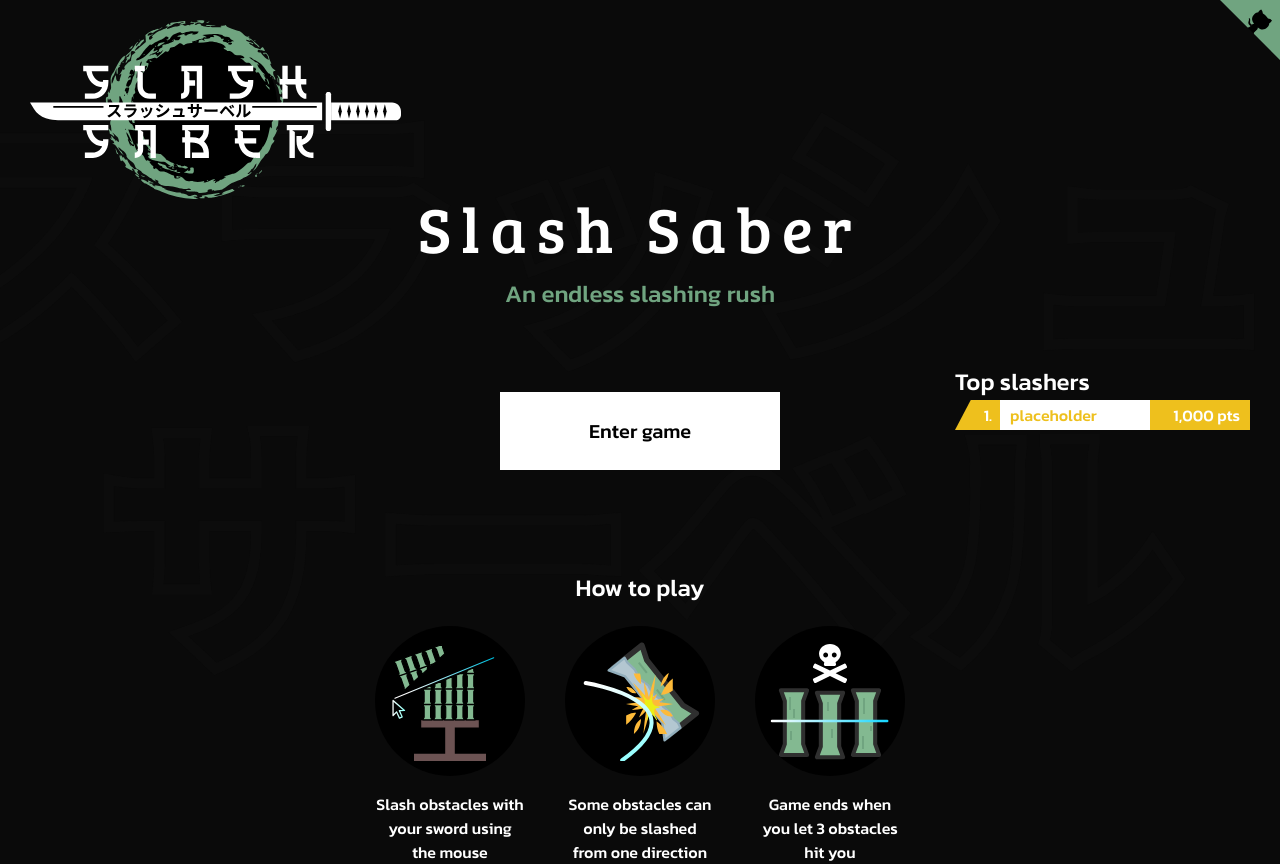
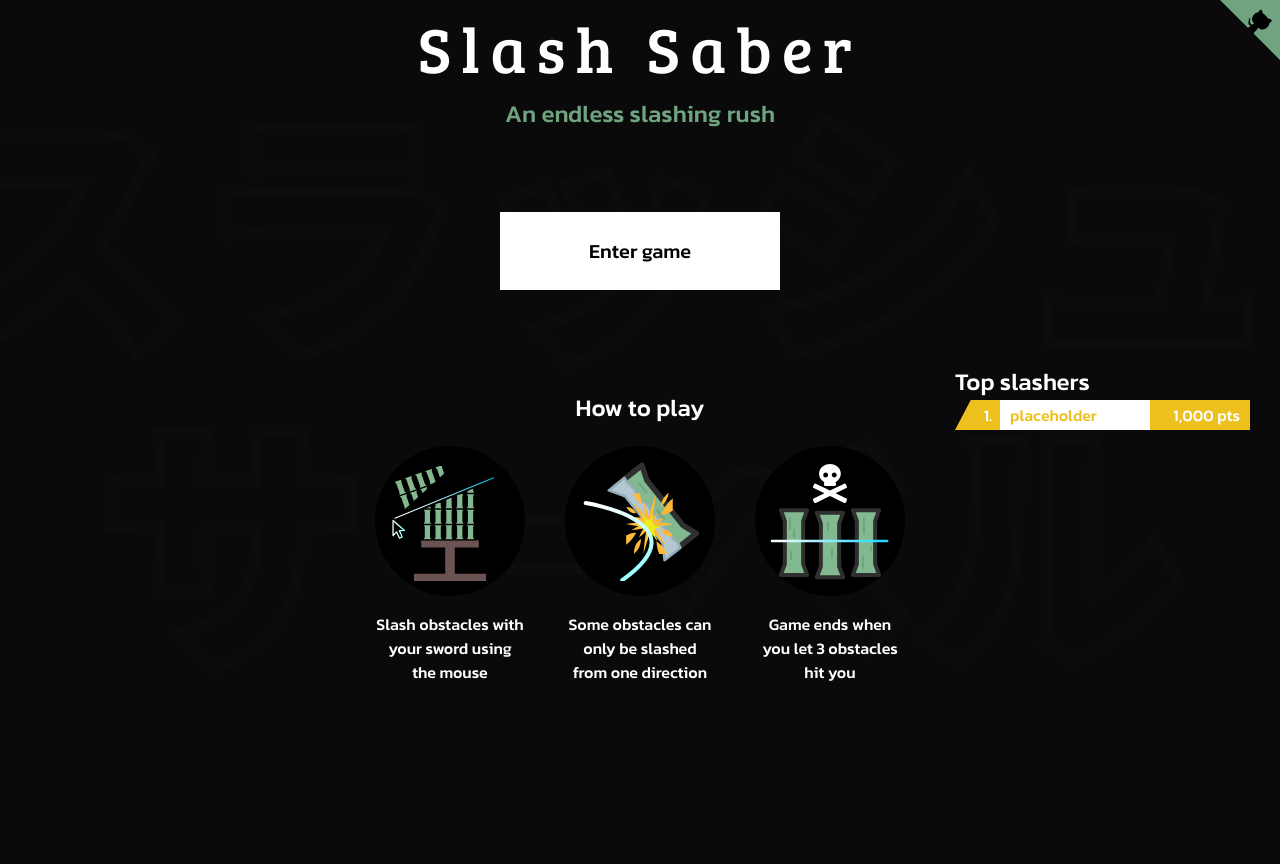
Before and after one commit to zsyborg/sla, a Vue app: page index.html in a window 1280 px wide. After the commit the page ends 800 px from the top, so only its background shows below. Built offline with nearby package versions, Linux system fonts and the light colour scheme.

Commit message:
removelogo

```diff
--- a/index.html
+++ b/index.html
@@ -37,7 +37,7 @@
     <body>
         <main id="main" class="page">
             <nav class="navbar">
-                <img class="nav-logo" src="/logo_white.svg" alt="Slash Saber logo">
+                <!-- <img class="nav-logo" src="/logo_white.svg" alt="Slash Saber logo"> -->
             </nav>
 
             <article class="container">
```
